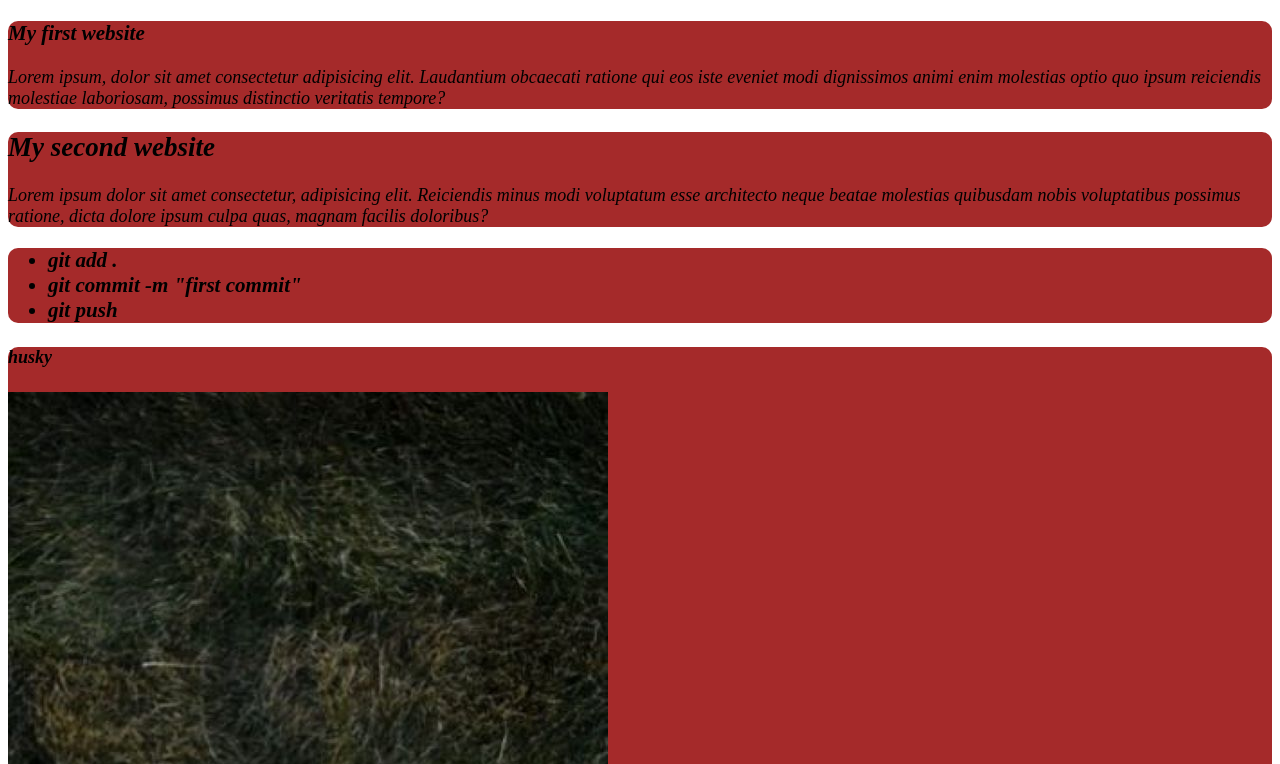
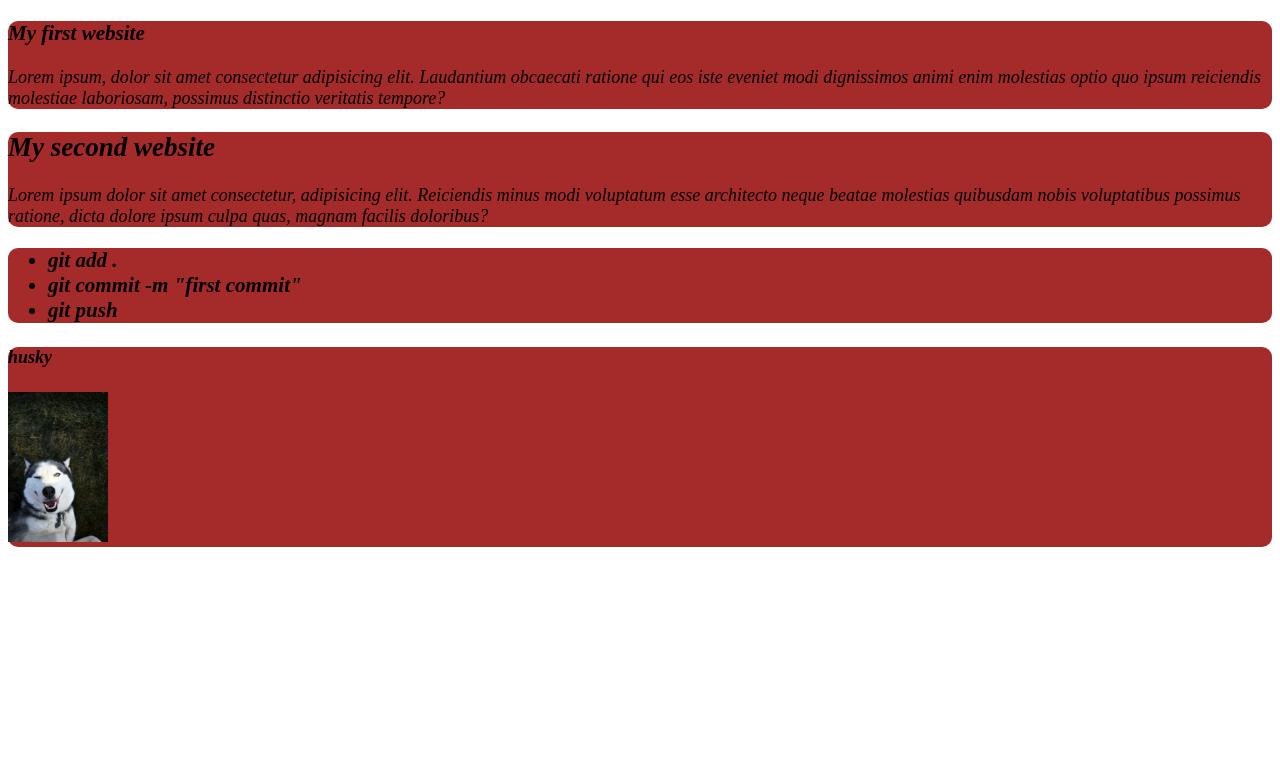
Before and after one commit to Nihal07-byte/shiny-disco, a plain HTML site: page index.html in a window 1280 px wide. Shown: the top 764 px of the page. Drawn offline with Linux system fonts and the light colour scheme.

Commit message:
added husky

```diff
--- a/index.html
+++ b/index.html
@@ -35,7 +35,7 @@
     </div>
     <div>
         <h4>husky</h4>
-        <img src="images/111.jpg" alt="">
+        <img width="100px" src="images/111.jpg" alt="">
     </div>
 
 </body>
```
